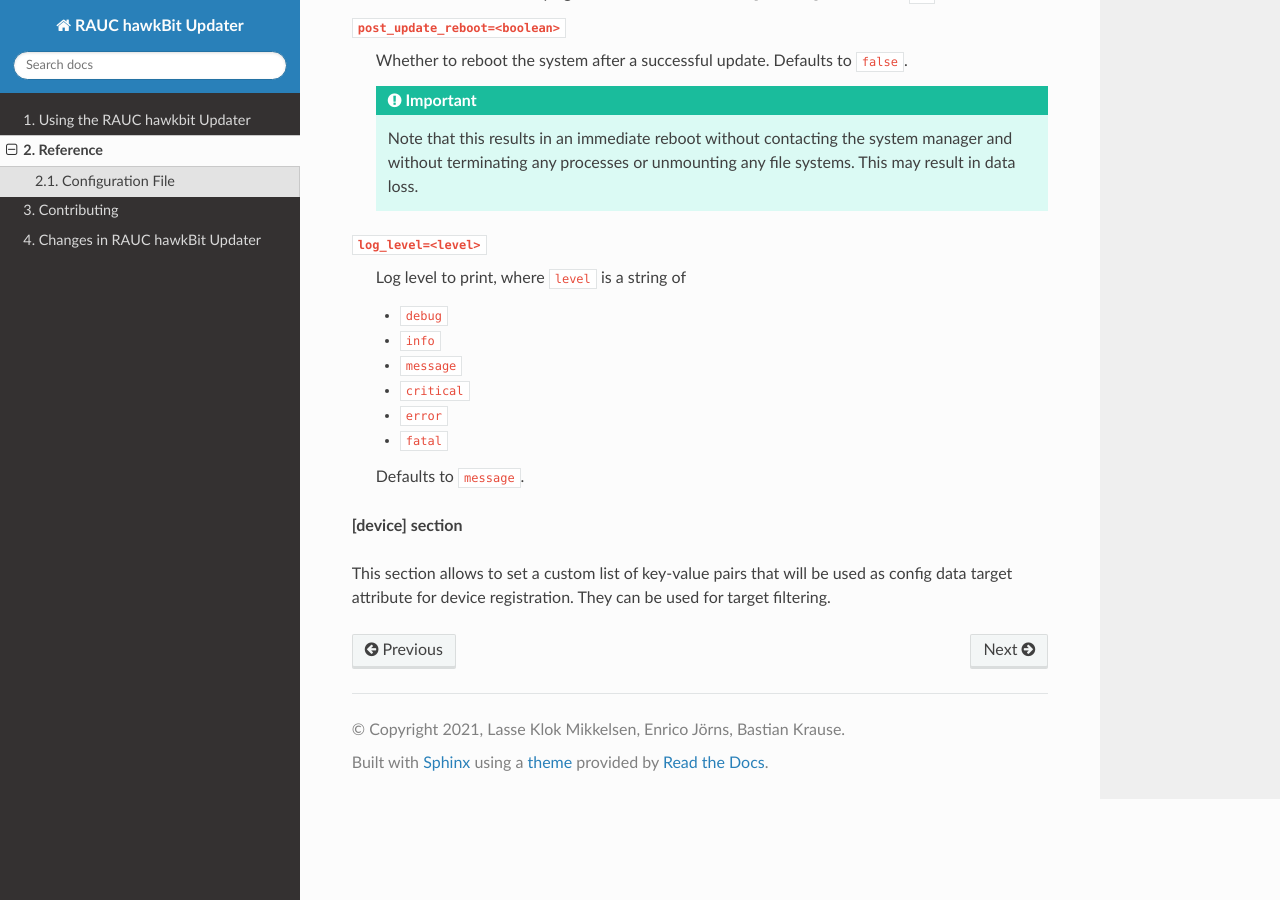
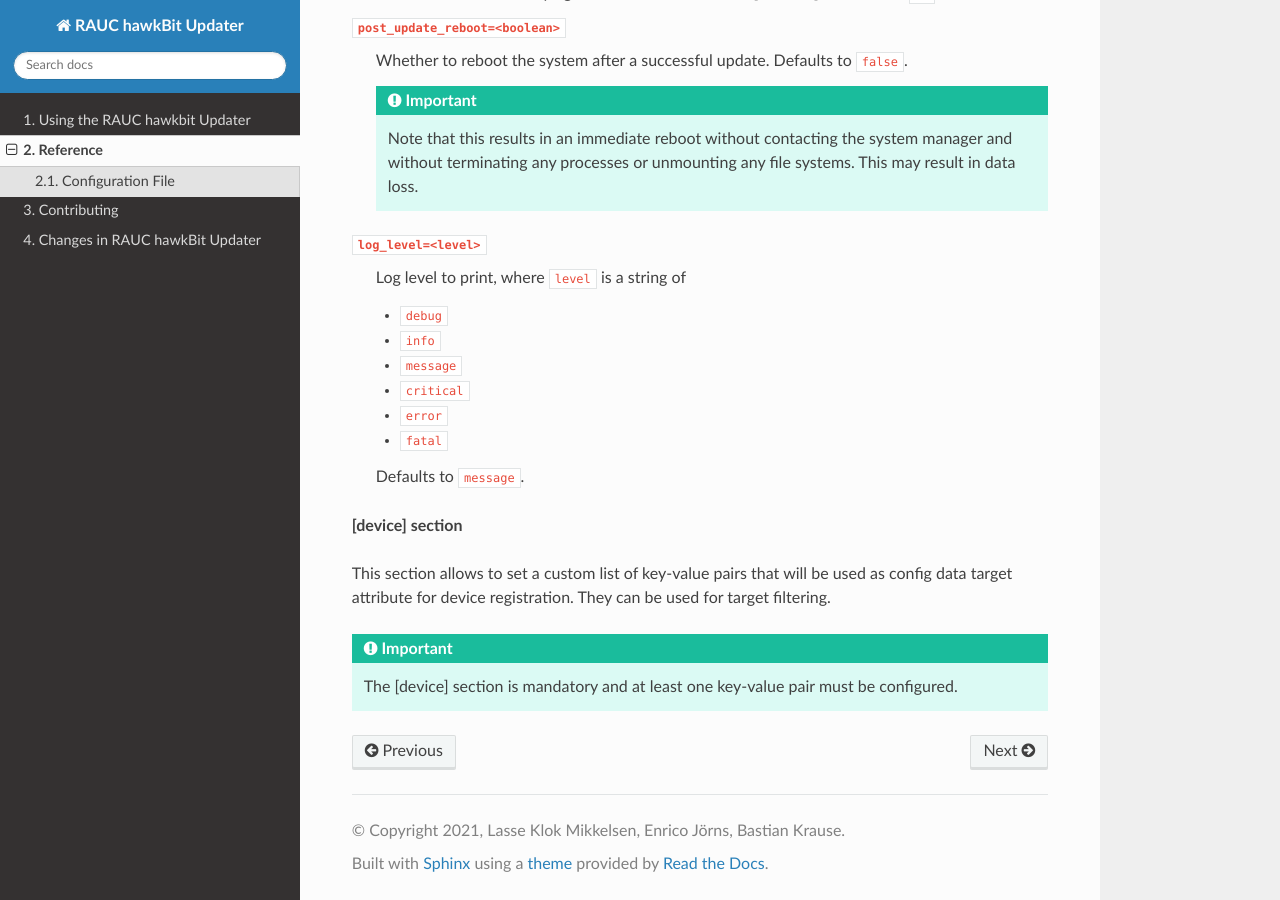
Before and after one commit to rauc/rauc-hawkbit-updater, a Sphinx documentation site: the page built from docs/reference.rst, in a window 1280 px wide and 900 px high, scrolled down 1844 px. Built offline with Sphinx 7.4.7 and the Read the Docs theme 2.0.0, drawn with Linux system fonts in a browser that asks for light colours.

Commit message:
docs: reference: mention mandatory [device] section with at least one key-value pair
Signed-off-by: Bastian Krause <bst@pengutronix.de>

```diff
--- a/docs/reference.rst
+++ b/docs/reference.rst
@@ -116,3 +116,7 @@ Optional options:
 This section allows to set a custom list of key-value pairs that will be used
 as config data target attribute for device registration.
 They can be used for target filtering.
+
+.. important::
+  The [device] section is mandatory and at least one key-value pair must be
+  configured.
```
